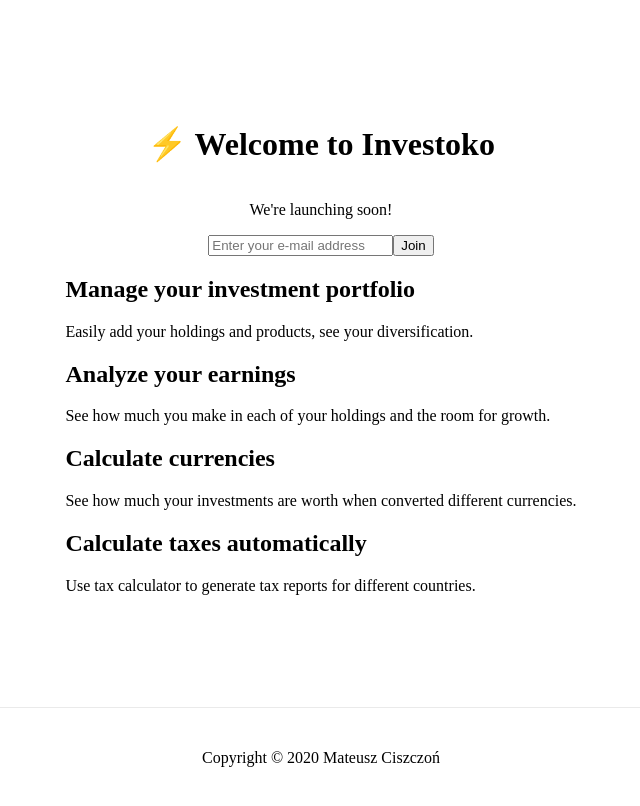
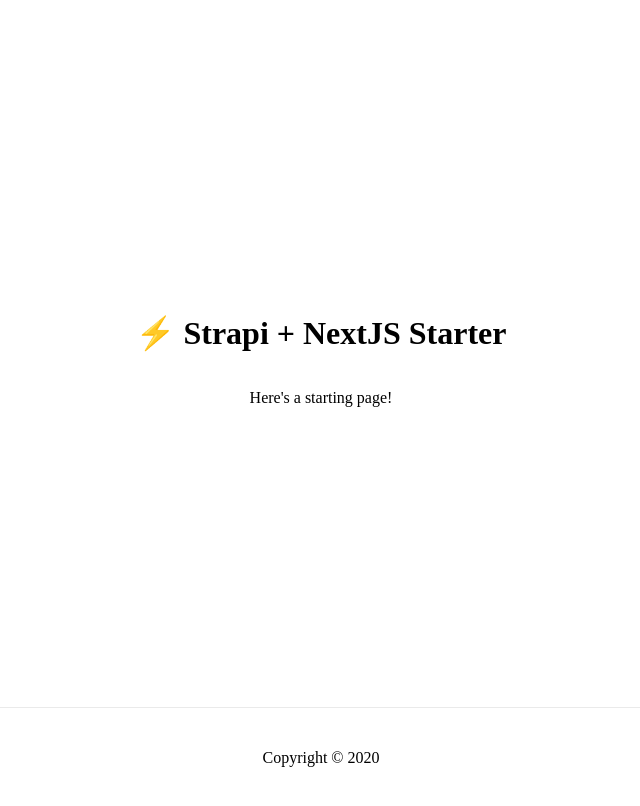
Before and after one commit to mciszczon/strapi-next-starter, a Next.js app in the folder frontend/app/: page / in a window 1280 px wide. Shown: the top 806 px of the page, without its empty margins (319-959 px from the left). Built offline with nearby package versions, Linux system fonts and the light colour scheme.

Commit message:
Cleanup code

```diff
--- a/frontend/app/package.json
+++ b/frontend/app/package.json
@@ -13,11 +13,12 @@
     "docz:serve": "docz build && docz serve"
   },
   "dependencies": {
+    "@babel/plugin-proposal-export-default-from": "^7.12.1",
     "@next/bundle-analyzer": "^9.2.2",
     "@zeit/next-sass": "^1.0.1",
+    "next": "10.0.3",
     "node-sass": "^4.13.1",
     "prop-types": "^15.7.2",
-    "next": "10.0.3",
     "react": "16.13.0",
     "react-dom": "16.13.0"
   },
--- a/frontend/app/pages/index.js
+++ b/frontend/app/pages/index.js
@@ -1,41 +1,18 @@
 import Head from 'next/head'
 
-import Card from '~/components/Card'
-import Footer from '~/components/Footer'
-import Subscribe from '~/components/Subscribe'
+import { Footer } from '~/components'
 import sass from '~/sass/pages/index.scss'
 
 const Home = () => (
-  <div className='container'>
+  <div className="container">
     <Head>
-      <title>Investoko</title>
-      <link rel='icon' href='/favicon.ico'/>
+      <title>Strapi + NextJS Starter</title>
+      <link rel="icon" href="/favicon.ico"/>
     </Head>
 
     <main>
-      <h1 className={sass.title}>⚡ Welcome to Investoko</h1>
-      <p className={sass.description}>We're launching soon!</p>
-
-      <Subscribe/>
-
-      <div className={sass.grid}>
-        <Card
-          title="Manage your investment portfolio"
-          text="Easily add your holdings and products, see your diversification."
-        />
-        <Card
-          title="Analyze your earnings"
-          text="See how much you make in each of your holdings and the room for growth."
-        />
-        <Card
-          title="Calculate currencies"
-          text="See how much your investments are worth when converted different currencies."
-        />
-        <Card
-          title="Calculate taxes automatically"
-          text="Use tax calculator to generate tax reports for different countries."
-        />
-      </div>
+      <h1 className={sass.title}>⚡ Strapi + NextJS Starter</h1>
+      <p className={sass.description}>Here's a starting page!</p>
     </main>
 
     <Footer/>
--- a/frontend/app/src/components/Card.js
+++ /dev/null
@@ -1,21 +0,0 @@
-import PropTypes from 'prop-types'
-
-import sass from '~/sass/components/Card.scss'
-
-const Card = ({ title, text }) => (
-  <div className={sass.card}>
-    <h2>{title}</h2>
-    <p>{text}</p>
-  </div>
-)
-
-Card.propTypes = {
-  title: PropTypes.string.isRequired,
-  text: PropTypes.string,
-}
-
-Card.defaultProps = {
-  text: null,
-}
-
-export default Card
--- a/frontend/app/src/components/Footer.js
+++ /dev/null
@@ -1,9 +0,0 @@
-import sass from '~/sass/components/Footer.scss'
-
-const Footer = () => (
-  <footer>
-    Copyright &copy; 2020 Mateusz Ciszczoń
-  </footer>
-)
-
-export default Footer
--- /dev/null
+++ b/frontend/app/src/components/Footer/Footer.js
@@ -0,0 +1,9 @@
+import sass from './Footer.module.scss'
+
+const Footer = () => (
+  <footer className={sass.Footer}>
+    Copyright &copy; {new Date().getFullYear()}
+  </footer>
+)
+
+export default Footer
--- a/frontend/app/src/sass/components/Footer.scss
+++ b/frontend/app/src/components/Footer/Footer.module.scss
@@ -1,4 +1,4 @@
-footer {
+.Footer {
   width: 100%;
   height: 100px;
   border-top: 1px solid #eaeaea;
--- /dev/null
+++ b/frontend/app/src/components/Footer/index.js
@@ -0,0 +1,3 @@
+import Footer from './Footer'
+
+export default Footer
--- a/frontend/app/src/components/Subscribe.js
+++ /dev/null
@@ -1,28 +0,0 @@
-import React, { useState } from 'react'
-import sass from '~/sass/components/Subscribe.scss'
-
-const Subscribe = () => {
-  const [email, setEmail] = useState("");
-
-  const handleSubmit = (event) => {
-    event.preventDefault()
-    console.info(email)
-  }
-
-  return (
-    <form onSubmit={handleSubmit} className={sass.subscribe}>
-      <input
-        className={sass.input}
-        name="email"
-        type="email"
-        value={email}
-        required={true}
-        onChange={event => setEmail(event.target.value)}
-        placeholder="Enter your e-mail address"
-      />
-      <button className={sass.button}>Join</button>
-    </form>
-  )
-}
-
-export default Subscribe
--- /dev/null
+++ b/frontend/app/src/components/index.js
@@ -0,0 +1 @@
+export { default as Footer } from './Footer'
--- a/frontend/app/src/sass/components/Card.scss
+++ /dev/null
@@ -1,29 +0,0 @@
-.card {
-  margin: 1rem;
-  flex-basis: 45%;
-  padding: 1.5rem;
-  text-align: left;
-  color: inherit;
-  text-decoration: none;
-  border: 1px solid #eaeaea;
-  border-radius: 10px;
-  transition: color 0.15s ease, border-color 0.15s ease;
-
-  &:hover,
-  &:focus,
-  &:active {
-    color: #0070f3;
-    border-color: #0070f3;
-  }
-
-  h2 {
-    margin: 0 0 1rem 0;
-    font-size: 1.5rem;
-  }
-
-  p {
-    margin: 0;
-    font-size: 1.25rem;
-    line-height: 1.5;
-  }
-}
--- a/frontend/app/src/sass/components/Subscribe.scss
+++ /dev/null
@@ -1,42 +0,0 @@
-.subscribe {
-  display: flex;
-  justify-content: center;
-  align-items: center;
-  width: 100%;
-  max-width: 500px;
-  margin: 1rem 0;
-
-  .input, .button {
-    padding: 1rem 2rem;
-    border: 1px solid #eaeaea;
-    border-radius: 10px;
-    font-size: 1.25rem;
-    line-height: 1.5;
-  }
-
-  .input {
-    flex: 1 0;
-    border-top-right-radius: 0;
-    border-bottom-right-radius: 0;
-
-    &:focus {
-      border-color: #0070f3;
-      box-shadow: none;
-      outline: none;
-    }
-  }
-
-  .button {
-    font-weight: 700;
-    border-left: 0;
-    border-top-left-radius: 0;
-    border-bottom-left-radius: 0;
-    transition: color 0.15s ease, border-color 0.15s ease, background-color 0.15s ease;
-
-    &:hover {
-      cursor: pointer;
-      background: #0070f3;
-      color: #ffffff;
-    }
-  }
-}
```
Also changed, not shown: 1 other file (tests, documents, lock files or other folders).
